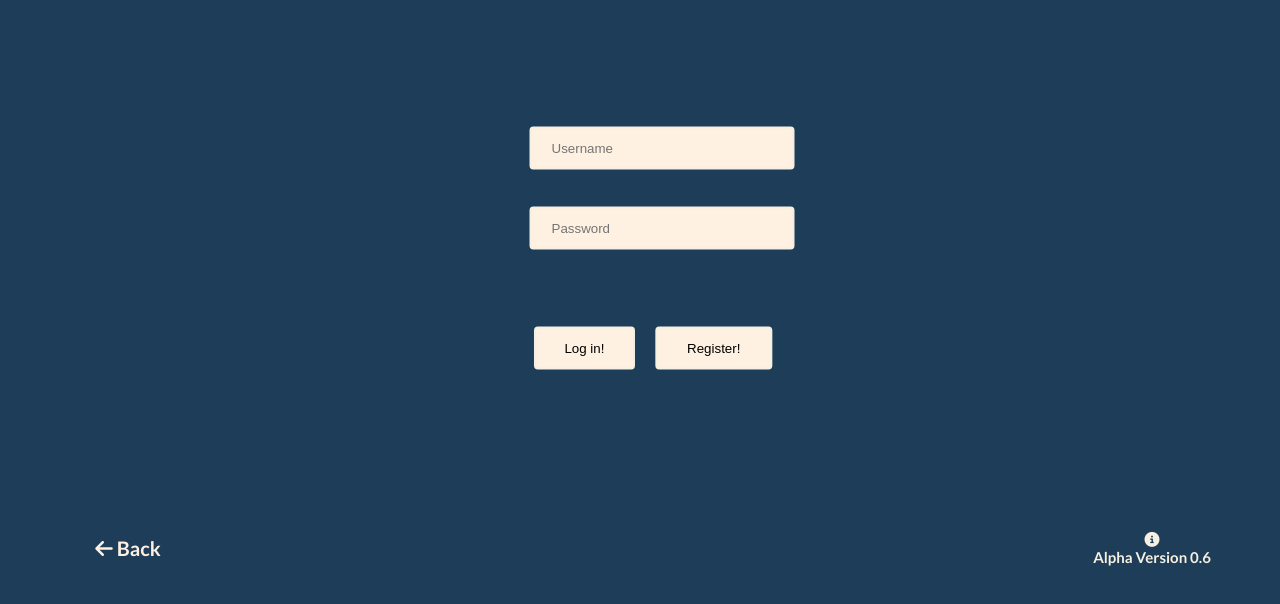
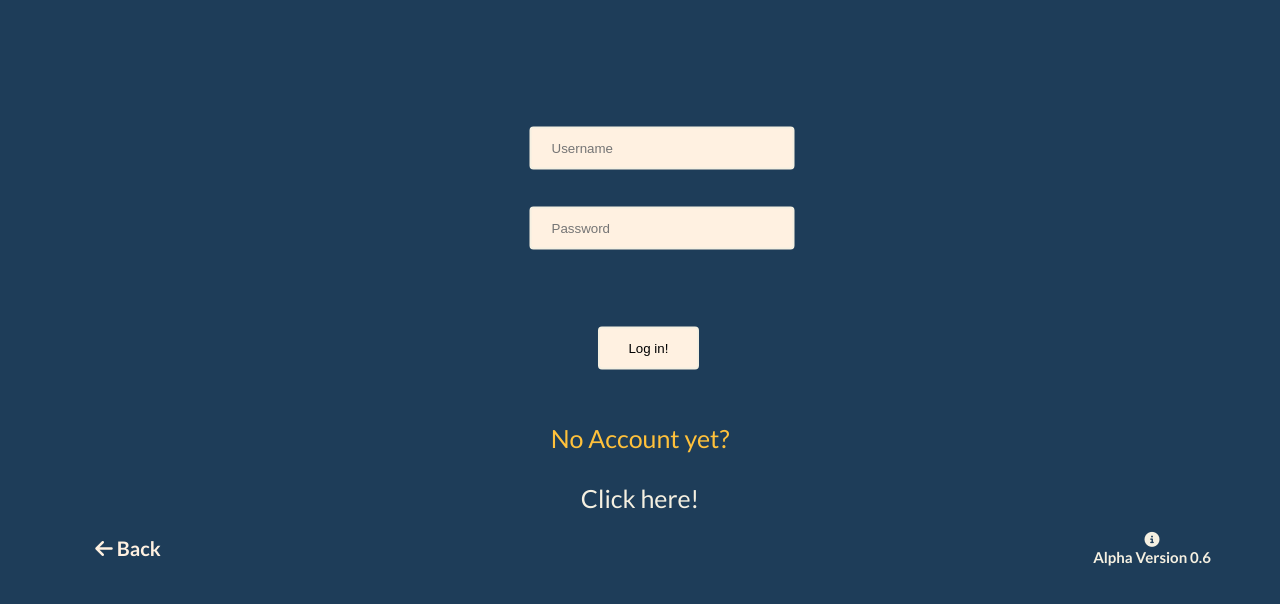
Before and after one commit to xTheFreeZe/bots-by-Marwin, a website: page account.html in a window 1280 px wide. Shown: the part 172-776 px from the top of the page. Drawn offline with Linux system fonts and the light colour scheme.

Commit message:
`0.6` Update :white_check_mark:

```diff
--- a/account.html
+++ b/account.html
@@ -7,6 +7,11 @@
     <link rel="icon" type="image/gif/png" href="pictures/Discord-Logo-White.png">
     <link href='https://fonts.googleapis.com/css?family=Lato:300,400,700' rel='stylesheet' type='text/css'>
     <script src="https://kit.fontawesome.com/bb945f0028.js" crossorigin="anonymous"></script>
+    <meta property="og:type" content="website">
+    <meta property="og:url" content="https://bots-by-marwin.netlify.app/">
+    <meta property="og:title" content="Discord Bots by Marwin | Log in">
+    <meta property="og:description" content="Log into your account!">
+    <meta property="og:image" content="https://i.ibb.co/2gxpKFx/Bots-by-Marwin.jpg">
 </head>
 
 <body>
@@ -27,10 +32,12 @@
         <input type="submit" value="Log in!" onclick="Submitfunction()">
     </div>
 
-    <div class="RegisterButt">
-        <input type="submit" value="Register!" onclick="RegsiterFunction()">
+    <div class="noaccount">
+        No Account yet?
+        <br>
+        <br>
+        <a href="CreateAccount.html">Click here!</a>
     </div>
-
 
     <div class="button_Back">
         <a href="index.html"><i class="fas fa-arrow-left"></i> Back</a>
--- a/css/account.css
+++ b/css/account.css
@@ -56,15 +56,22 @@ html {
 .SubmitButt {
     position: absolute;
     top: 65%;
-    left: 45%;
+    left: 50%;
     transform: translate(-50%, -50%);
 }
 
-.RegisterButt {
+.noaccount {
     position: absolute;
-    top: 65%;
-    left: 55%;
+    top: 80%;
+    left: 50%;
     transform: translate(-50%, -50%);
+    font-size: 25px;
+    color: #ffc13b;
+}
+
+.noaccount a {
+    color: #f5f0e1;
+    text-decoration: none;
 }
 
 input[type=text],
```
Also changed, not shown: CreateAccount.html (added, +20 -0 lines).
